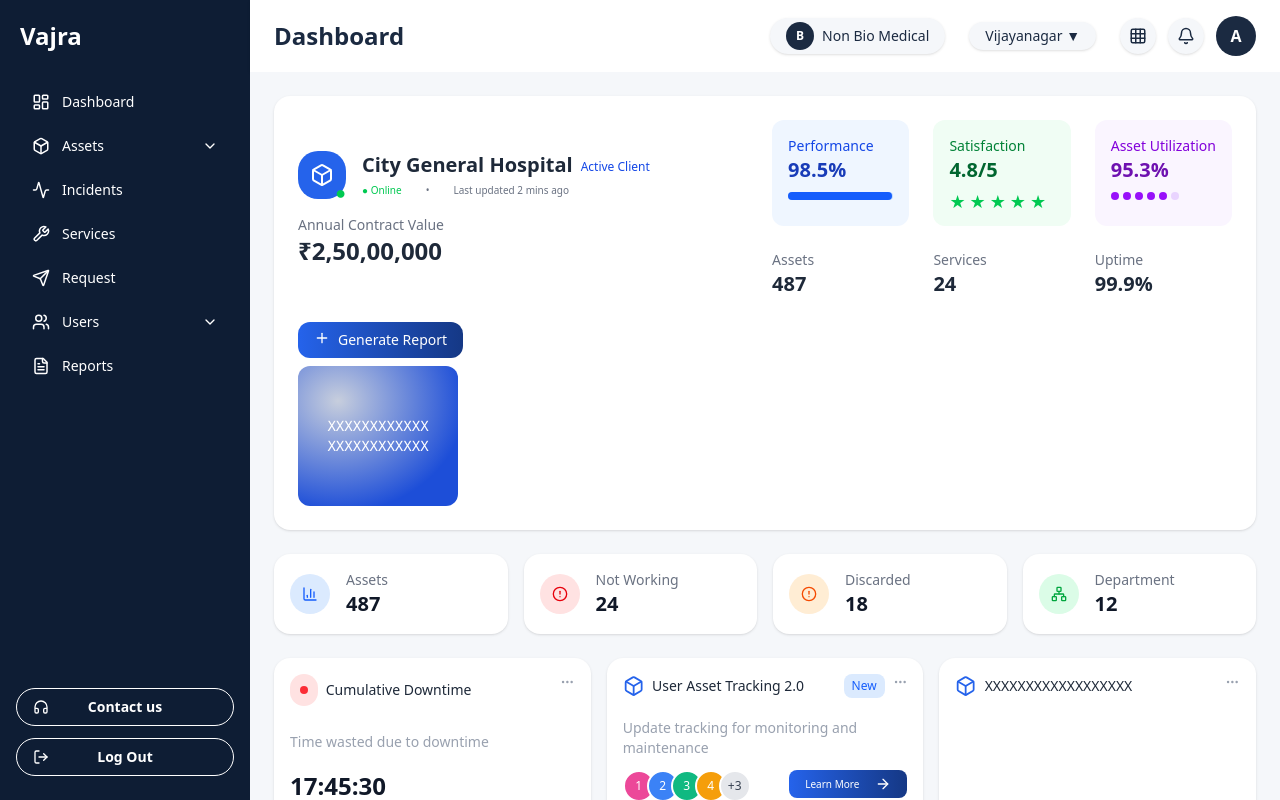
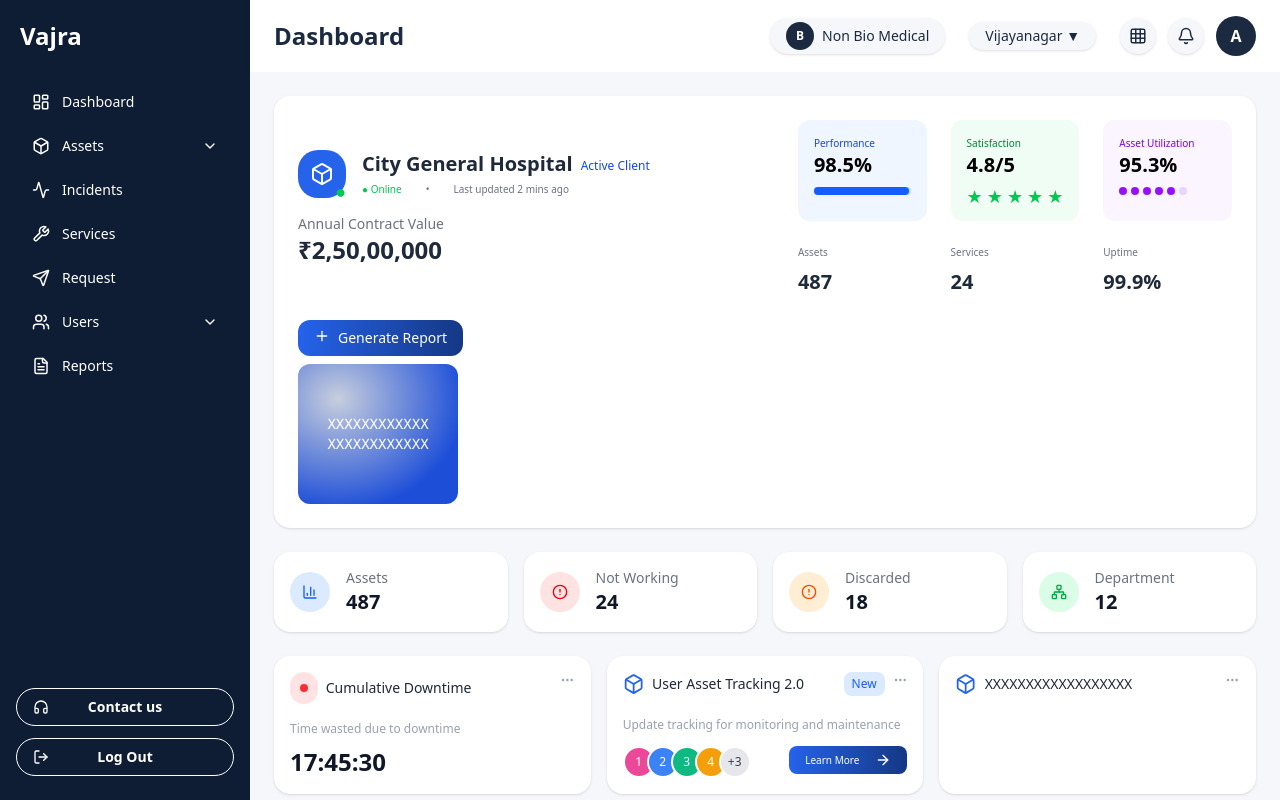
Before and after one commit to rohanarya165/vajra-dashboard, a React (Vite) app: page / in a window 1280 px wide. Built offline with nearby package versions, Linux system fonts and the light colour scheme.

Commit message:
css fixed

```diff
--- a/src/components/AssetCards.jsx
+++ b/src/components/AssetCards.jsx
@@ -1,5 +1,5 @@
 // components/AssetCards.jsx
-import { MoreHorizontal, ArrowRight, BarChart3, AlertCircle, Network } from 'lucide-react';
+import { BarChart3, AlertCircle, Network } from 'lucide-react';
 
 const AssetCards = () => {
   const cards = [
--- a/src/components/DownTimeCard.jsx
+++ b/src/components/DownTimeCard.jsx
@@ -55,12 +55,12 @@ const DowntimeCards = () => {
 
           {card.time ? (
             <>
-              <p className="text-sm text-gray-400">{card.subtitle}</p>
+              <p className="text-[12px] text-gray-400">{card.subtitle}</p>
               <p className="text-2xl font-bold mt-2 text-gray-900">{card.time}</p>
             </>
           ) : card.button && (
             <>
-              <p className="text-sm text-gray-400 mt-1">{card.subtitle}</p>
+              <p className="text-[12px] text-gray-400 mt-1">{card.subtitle}</p>
               <div className='flex justify-between'>
 
               <div className="flex items-center mt-3">
--- a/src/components/HospitalDashboardCard.jsx
+++ b/src/components/HospitalDashboardCard.jsx
@@ -38,16 +38,16 @@ export default function HospitalDashboardCard() {
       <div className="grid grid-cols-1 md:grid-cols-2 lg:grid-cols-3 gap-6">
 
         <div className="bg-blue-50 p-4 rounded-xl">
-          <p className="text-sm text-blue-700 font-medium">Performance</p>
-          <p className="text-xl font-bold text-blue-800">98.5%</p>
+          <p className="text-[10px] text-blue-700 font-medium">Performance</p>
+          <p className="text-xl font-bold text-black">98.5%</p>
           <div className="bg-blue-200 h-2 rounded mt-2">
             <div className="bg-blue-600 h-2 rounded w-[98.5%]"></div>
           </div>
         </div>
 
         <div className="bg-green-50 p-4 rounded-xl">
-          <p className="text-sm text-green-700 font-medium">Satisfaction</p>
-          <p className="text-xl font-bold text-green-800">4.8/5</p>
+          <p className="text-[10px] text-green-700 font-medium">Satisfaction</p>
+          <p className="text-xl font-bold text-black">4.8/5</p>
           <div className="flex gap-1 mt-2">
             {[...Array(5)].map((_, i) => (
               <span key={i} className="text-green-500 text-lg leading-none">★</span>
@@ -56,8 +56,8 @@ export default function HospitalDashboardCard() {
         </div>
 
         <div className="bg-purple-50 p-4 rounded-xl">
-          <p className="text-sm text-purple-700 font-medium">Asset Utilization</p>
-          <p className="text-xl font-bold text-purple-800">95.3%</p>
+          <p className="text-[10px] text-purple-700 font-medium">Asset Utilization</p>
+          <p className="text-xl font-bold text-black">95.3%</p>
           <div className="flex gap-1 mt-2">
             {[...Array(6)].map((_, i) => (
               <div key={i} className={`w-2 h-2 rounded-full ${i < 5 ? 'bg-purple-600' : 'bg-purple-200'}`}></div>
@@ -65,20 +65,18 @@ export default function HospitalDashboardCard() {
           </div>
         </div>
               {/* Bottom Info */}
-      {/* <div className="grid grid-cols-1 sm:grid-cols-3 text-center gap-4"> */}
         <div>
-          <p className="text-sm text-gray-500">Assets</p>
-          <p className="text-xl font-semibold text-gray-800">487</p>
+          <p className="text-[10px] text-gray-500">Assets</p>
+          <p className="text-xl mt-2 font-semibold text-gray-800">487</p>
         </div>
         <div>
-          <p className="text-sm text-gray-500">Services</p>
-          <p className="text-xl font-semibold text-gray-800">24</p>
+          <p className="text-[10px] text-gray-500">Services</p>
+          <p className="text-xl mt-2 font-semibold text-gray-800">24</p>
         </div>
         <div>
-          <p className="text-sm text-gray-500">Uptime</p>
-          <p className="text-xl font-semibold text-gray-800">99.9%</p>
+          <p className="text-[10px] text-gray-500">Uptime</p>
+          <p className="text-xl mt-2 font-semibold text-gray-800">99.9%</p>
         </div>
-      {/* </div> */}
       </div>
 
         {/* Right Panel */}
--- a/src/components/ServiceCard.jsx
+++ b/src/components/ServiceCard.jsx
@@ -51,7 +51,7 @@ export default function ServicesCard(props) {
                                         <p className="text-[12px] text-gray-600 mb-2">{title}</p>
                                         <p className={`font-semibold ${text}`}>{value}</p>
                                     </div>
-                                    <div className="w-10 h-10 mx-auto">
+                                    <div className="w-15 h-15 mx-auto">
                                         <CircularProgressbarWithChildren
                                             value={percent}
                                             strokeWidth={10}
```
